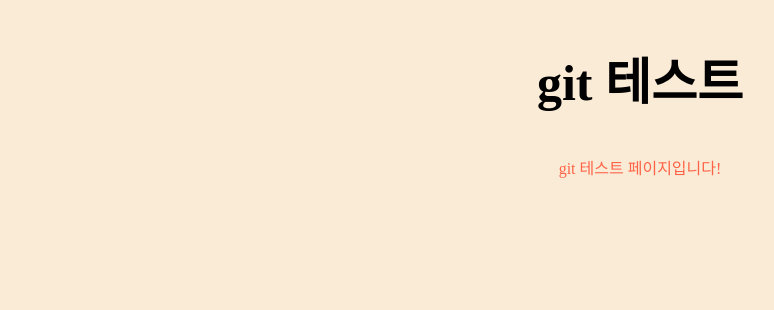
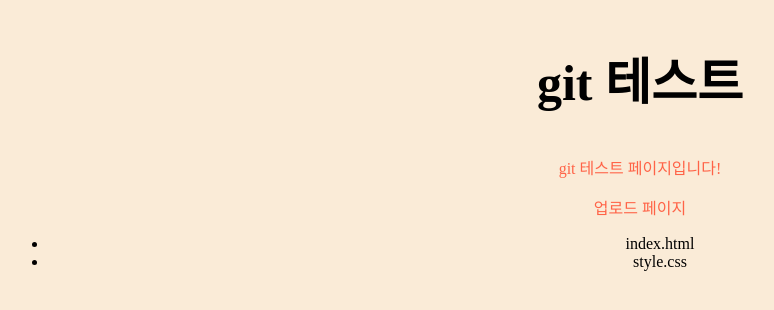
Before and after one commit to juyeon1570/test, a plain HTML site: page index.html in a window 1280 px wide. Shown: the whole page, without its empty margins (0-774 px from the left). Drawn offline with Linux system fonts and the light colour scheme.

Commit message:
git 테스트 페이지 두 번째 커밋(README.md도 포함)

```diff
--- a/css/style.css
+++ b/css/style.css
@@ -9,3 +9,7 @@ p{
     text-align: center;
     color: tomato;
 }
+ul{
+    text-align: center;
+    text-decoration: none;
+}
--- a/index.html
+++ b/index.html
@@ -10,5 +10,10 @@
 <body>
     <h2>git 테스트</h2>
     <p>git 테스트 페이지입니다!</p>
+    <p>업로드 페이지</p>
+    <ul>
+        <li>index.html</li>
+        <li>style.css</li>
+    </ul>
 </body>
 </html>
```
Also changed, not shown: 1 other file.
